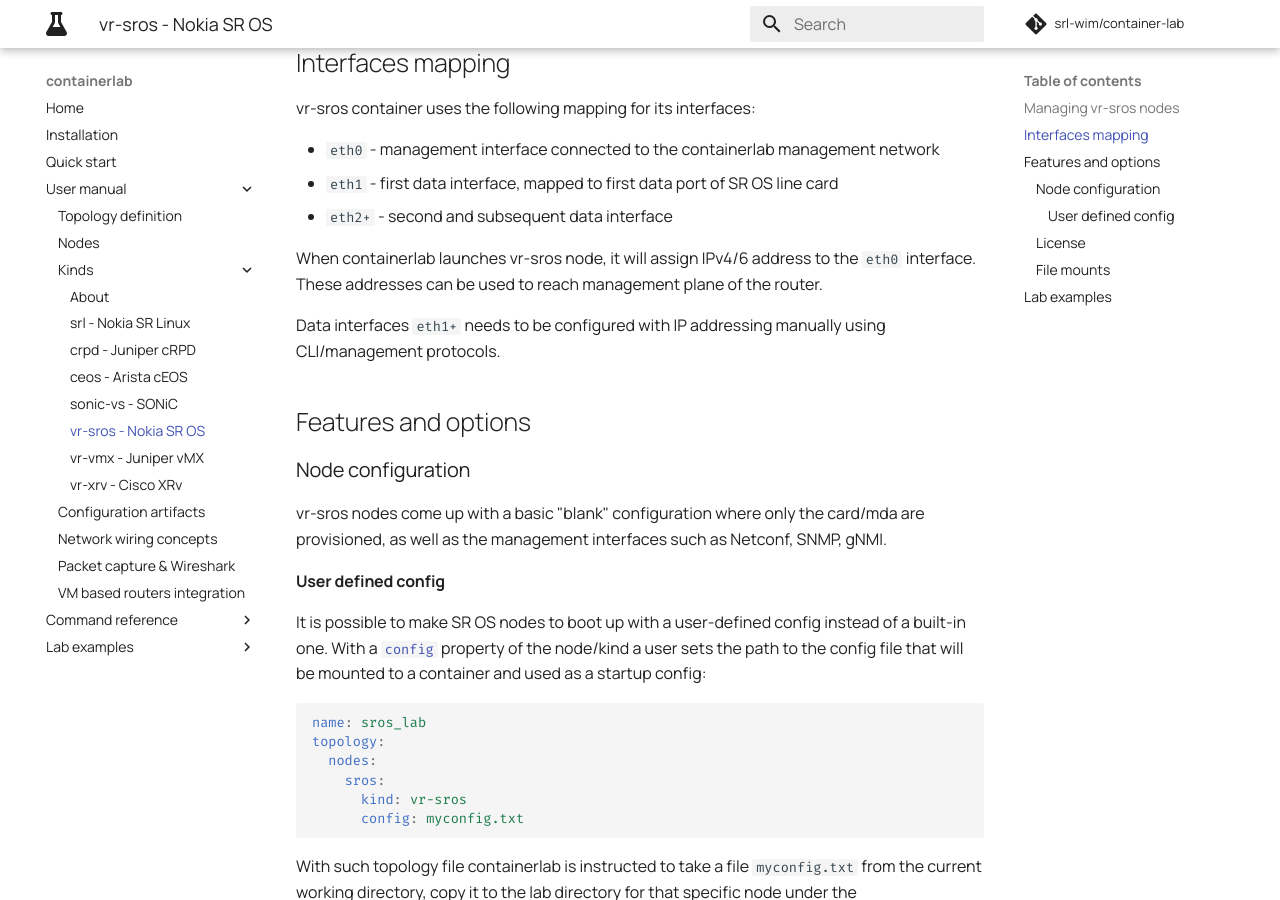
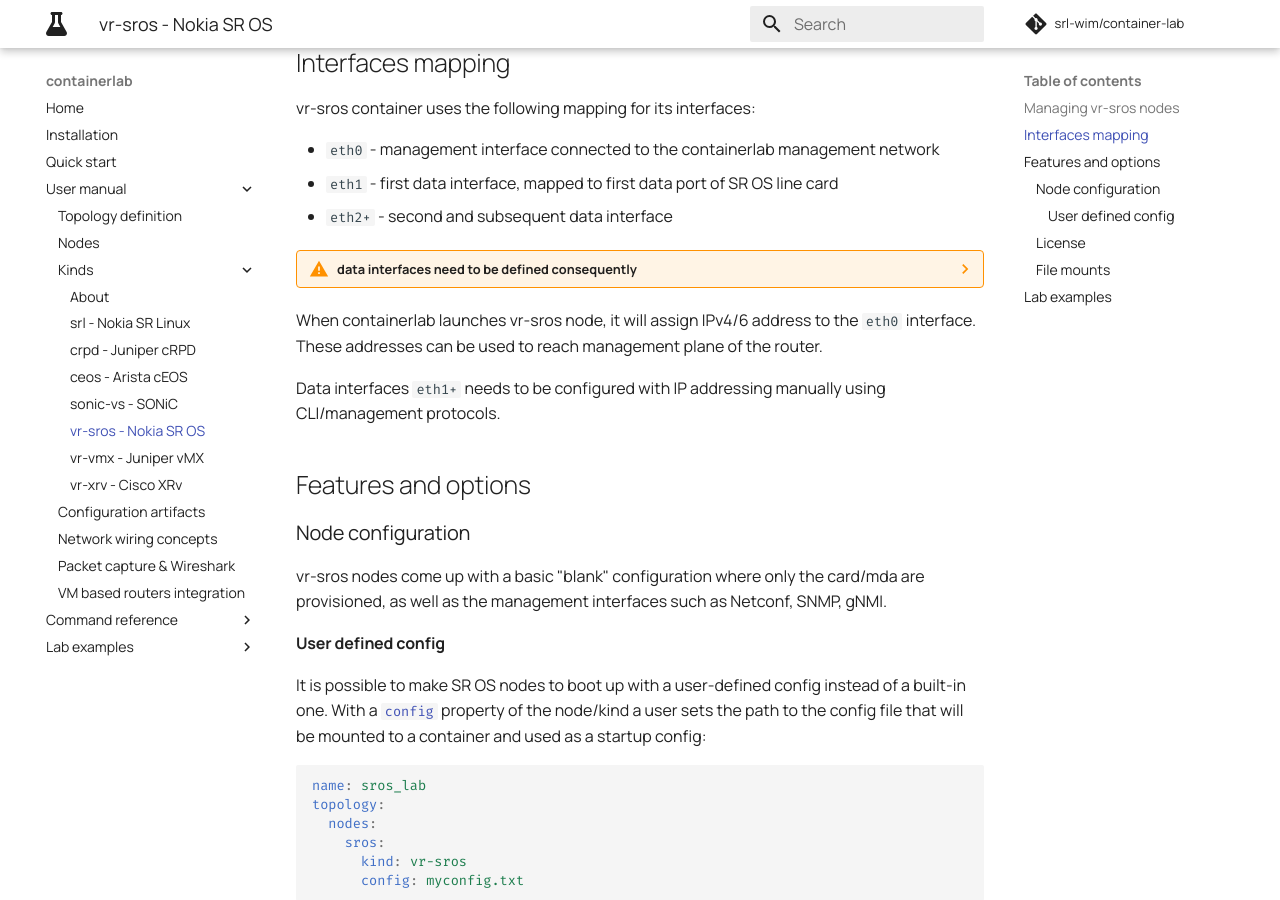
Before and after one commit to srl-labs/containerlab, an MkDocs documentation site: the page built from docs/manual/kinds/vr-sros.md, in a window 1280 px wide and 900 px high, scrolled down 812 px. Built offline with MkDocs 1.6.1 and Material for MkDocs 9.7.7, drawn with Linux system fonts in a browser that asks for light colours; comment, search, counter and statistics services are not loaded; part of the change alters nothing that is shown.

Commit message:
added a note about consistent fashion of data interfaces in vr-sros

````diff
--- a/docs/manual/kinds/vr-sros.md
+++ b/docs/manual/kinds/vr-sros.md
@@ -45,6 +45,16 @@ vr-sros container uses the following mapping for its interfaces:
 * `eth1` - first data interface, mapped to first data port of SR OS line card
 * `eth2+` - second and subsequent data interface
 
+???warning "data interfaces need to be defined consequently"
+    Note, that data interfaces need to be defined in the topology file in a consequent fashion. Meaning that no gaps are allowed between the interfaces definition:
+    ```yaml
+    links:
+      - endpoints: ["srl:e1-1", "sros:eth1"]
+      # this is not allowed by vr-sros kind.
+      # if eth5 is needed, define eth2-4 as well
+      - endpoints: ["srl:e1-5", "sros:eth5"]
+    ```
+
 When containerlab launches vr-sros node, it will assign IPv4/6 address to the `eth0` interface. These addresses can be used to reach management plane of the router.
 
 Data interfaces `eth1+` needs to be configured with IP addressing manually using CLI/management protocols.
````
